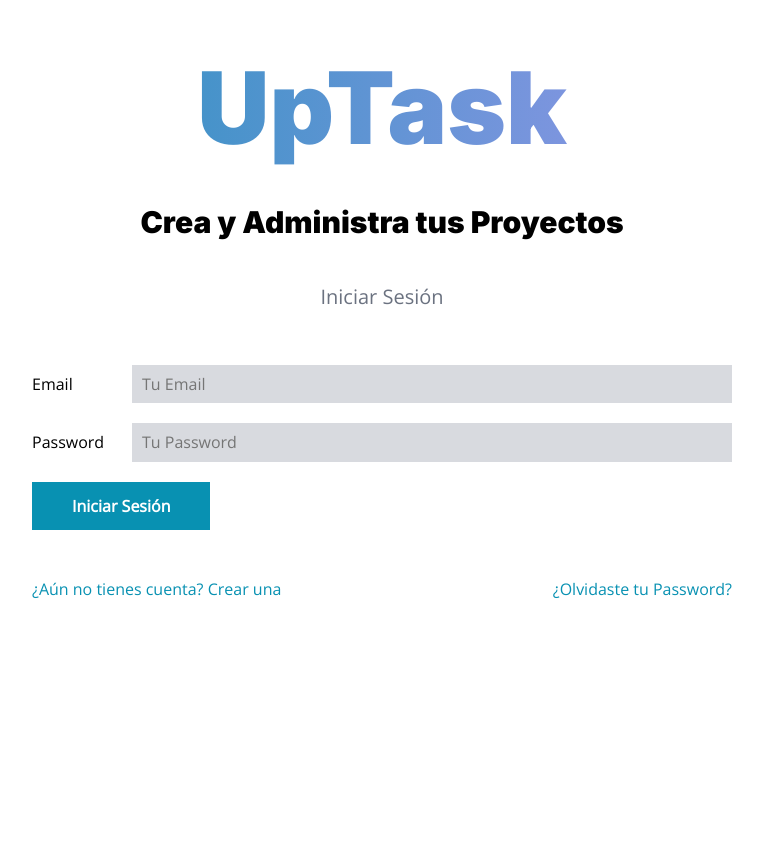
After one commit to pablorn91/UpTask_MVC, a PHP site: template views/auth/login.php in a window 1280 px wide. The commit adds this page. Shown: the whole page, without its empty margins (258-1021 px from the left). Run offline with PHP 8.4, Linux system fonts and the light colour scheme; the template is opened without the code that fills it, so the values that code supplies are empty.

Commit message:
Vista login creada

```diff
--- a/src/scss/app.scss
+++ b/src/scss/app.scss
@@ -1 +1,3 @@
 @use 'base';
+@use 'componentes';
+@use 'auth';
--- /dev/null
+++ b/src/scss/auth/_index.scss
@@ -0,0 +1 @@
+@forward 'login';
--- /dev/null
+++ b/src/scss/auth/_login.scss
@@ -0,0 +1,24 @@
+@use 'base/variables' as v;
+@use 'base/mixins' as m;
+
+.login {
+    margin-top: 5rem;
+    .uptask {
+        background: linear-gradient(to right, v.$cyan 0%, lighten(v.$morado, 20%) 100%);
+        color: transparent;
+        background-clip: text;
+        text-align: center;
+        font-size: 7rem;
+        @include m.tablet {
+            font-size: 10rem;
+        }
+    }
+    input[type="submit"] {
+        @include m.boton(v.$cyan, v.$blanco);
+    }
+    .acciones {
+        a {
+            color: v.$cyan;
+        }
+    }
+}
--- a/src/scss/base/_tipografia.scss
+++ b/src/scss/base/_tipografia.scss
@@ -19,3 +19,13 @@ p {
     color: v.$gris;
     line-height: 1.8;
 }
+.tagline {
+    font-family: v.$fuente_headings;
+    font-weight: 900;
+    color: v.$negro;
+    font-size: 3rem;
+    text-align: center;
+}
+.descripcion-pagina {
+    text-align: center;
+}
--- /dev/null
+++ b/src/scss/componentes/_acciones.scss
@@ -0,0 +1,19 @@
+@use 'base/variables' as v;
+@use 'base/mixins' as m;
+
+.acciones {
+    margin-top: 5rem;
+    @include m.tablet {
+        display: flex;
+        justify-content: space-between;
+    }
+    a {
+        display: block;
+        text-align: center;
+        margin-bottom: 2rem;
+        color: v.$negro;
+        &:last-of-type {
+            margin-bottom: 0;
+        }
+    }
+}
--- /dev/null
+++ b/src/scss/componentes/_formulario.scss
@@ -0,0 +1,20 @@
+@use 'base/variables' as v;
+@use 'base/mixins' as m;
+
+.formulario {
+    margin-top: 5rem;
+    .campo {
+        display: flex;
+        align-items: center;
+        margin-bottom: 2rem;
+        label {
+            flex: 0 0 10rem;
+        }
+        input {
+            flex-grow: 1;
+            padding: 1rem;
+            border: none;
+            background-color: lighten(v.$gris, 40%);
+        }
+    }
+}
--- /dev/null
+++ b/src/scss/componentes/_index.scss
@@ -0,0 +1,2 @@
+@forward 'formulario';
+@forward 'acciones';
--- /dev/null
+++ b/views/auth/crear.php
@@ -0,0 +1 @@
+<h1>Crea tu Cuenta</h1>
--- /dev/null
+++ b/views/auth/login.php
@@ -0,0 +1,40 @@
+<div class="contenedor login">
+    <h1 class="uptask">UpTask</h1>
+    <p class="tagline">Crea y Administra tus Proyectos</p>
+
+    <div class="contenedor-sm">
+
+        <p class="descripcion-pagina">Iniciar Sesión</p>
+
+        <form action="/" class="formulario" method="POST">
+
+            <div class="campo">
+                <label for="email">Email</label>
+                <input
+                    type="email"
+                    id="email"
+                    placeholder="Tu Email"
+                    name="email"
+                />
+            </div>
+
+            <div class="campo">
+                <label for="password">Password</label>
+                <input
+                    type="password"
+                    id="password"
+                    placeholder="Tu Password"
+                    name="password"
+                />
+            </div>
+
+            <input type="submit" class="boton" value="Iniciar Sesión">
+
+            <div class="acciones">
+                <a href="/crear">¿Aún no tienes cuenta? Crear una</a>
+                <a href="/olvide">¿Olvidaste tu Password?</a>
+            </div>
+
+        </form>
+    </div> <!--.contenedor-sm-->
+</div>
--- a/views/layout.php
+++ b/views/layout.php
@@ -3,7 +3,7 @@
 <head>
     <meta charset="UTF-8">
     <meta name="viewport" content="width=device-width, initial-scale=1.0">
-    <title>UpTask</title>
+    <title>UpTask | <?php echo $titulo ?? ''; ?></title>
     <link rel="preconnect" href="https://fonts.googleapis.com">
     <link rel="preconnect" href="https://fonts.gstatic.com" crossorigin>
     <link href="https://fonts.googleapis.com/css2?family=Inter:wght@400;700;900&family=Open+Sans&display=swap" rel="stylesheet">
```
Also changed, not shown: controllers/LoginController.php (+11 -4 lines), public/build/css/app.css, 1 other file.
